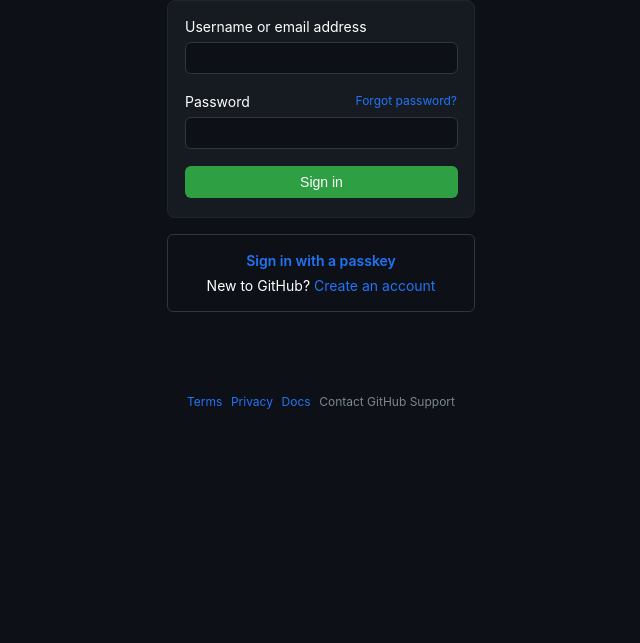
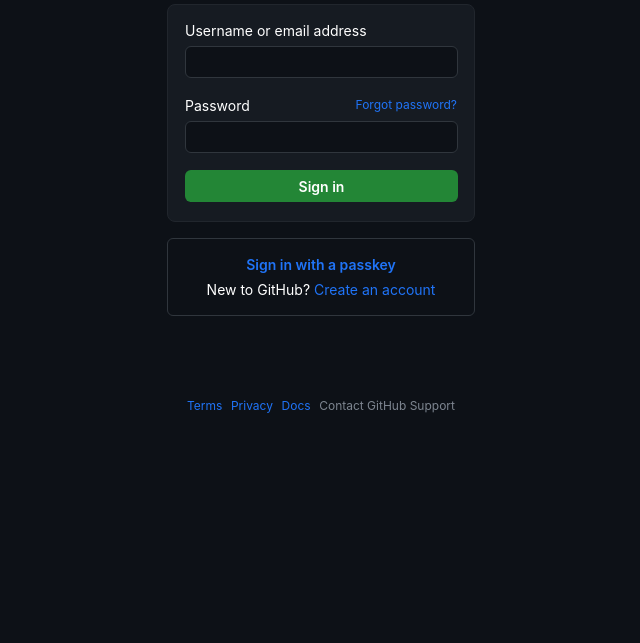
Before and after one commit to Swebi/github-clone, a plain HTML site: page index.html in a window 1280 px wide. Shown: the part 157-800 px from the top of the page, without its empty margins (319-959 px from the left). Drawn offline with Linux system fonts and the light colour scheme; a script that the page names is missing.

Commit message:
added links fixed fonts and colors

```diff
--- a/index.html
+++ b/index.html
@@ -2,11 +2,13 @@
 
 <html lang="en">
     <head>
+
         <meta charset="utf-8">
         <meta name="viewport" content="width=device-width, initial-scale=1">
 
 
         <link href="styles.css" rel="stylesheet">
+        <link rel="stylesheet" href="https://fonts.googleapis.com/css?family=Oswald|Montserrat">
 
 
         <script src="scripts.js"></script>
@@ -16,22 +18,25 @@
 
     <body>
         <div class="container" id="top">
-            <img src="assets/logo.png" id="logo">
+            <a href="https://github.com/"><img src="assets/logo.png" id="logo"></a>
             <p style="font-size: 22px; font-weight: 100;"> Sign in to GitHub</p>
         </div>
+
+
+
 
 
         <div id="loginbox">
 
             <p style="font-size: 14px;"> Username or email address</p>
-            <input id="userinput" type="text">
+            <input class="userinput" type="text" spellcheck="false">
 
             <div id="forgot">
                 <p style="font-size: 14px;"> Password</p>
-                <p style="font-size: 12px; color: #2074F7;"> Forgot password?</p>
+                <a href="https://github.com/password_reset" style = "text-decoration: none;"><p style="font-size: 12px; color: #2074F7;"> Forgot password?</p></a>
             </div>
 
-            <input id="userinput" type="text">
+            <input class="userinput" type="text" spellcheck="false">
             <button id="signinbtn">Sign in</button>
 
         </div>
@@ -39,22 +44,22 @@
 
 
         <div class="container" id="create">
-            <p style="color: #2074F7; font-size: 14px; font-weight: 600; margin-bottom: -9px;">
-                Sign in with a passkey</p>
+            <a href="#"><p style="color: #2074F7; font-size: 14px; font-weight: 600; margin-bottom: -9px;">
+                Sign in with a passkey</p></a>
             <p style="font-size: 14px;">
                 New to GitHub?
-                <span style="color: #2074F7; font-size: 14px;">
+                <a href="https://github.com/signup?source=login"><span style="color: #2074F7; font-size: 14px;">
                 Create an account
-                <span>
+                <span></a>
             </p>
         </div>
 
         <div class="container" id="bottom">
-            <p class="terms"> Terms</p>
-            <p class="terms">Privacy</p>
-            <p class="terms"> Docs</p>
-            <p class="terms" style="color: #7D8590;">
-            Contact GitHub Support</p>
+            <a href="https://github.com/site/terms"><p class="terms"> Terms</p></a>
+            <a href="https://github.com/site/privacy"><p class="terms">Privacy</p></a>
+            <a href="https://docs.github.com/"><p class="terms"> Docs</p></a>
+            <a href="https://github.com/contact"><p class="contact">
+            Contact GitHub Support</p></a>
 
         </div>
 
--- a/styles.css
+++ b/styles.css
@@ -2,6 +2,8 @@
     padding: 0;
     margin: 0;
     box-sizing: border-box;
+    font-family: -apple-system,BlinkMacSystemFont,"Segoe UI","Noto Sans",Helvetica,Arial,sans-serif,"Apple Color Emoji","Segoe UI Emoji";
+
 
 }
 
@@ -49,13 +51,22 @@ p{
     display: flex;
     flex-direction: column;
     gap:7px;
+    flex: 0 0 0;
 
 }
 
-#userinput{
+.userinput{
+
+    flex-shrink: 0;
     height: 32px;
     width: 273px;
+    padding-left: 12px;
+
+
     background-color: #0D1117;
+    color:white;
+
+
 
     border: solid;
     border-width: 1px;
@@ -63,17 +74,36 @@ p{
     border-color: #30363D;
 }
 
+.userinput:focus{
+
+    outline: none;
+    border-color:#2074F7;
+    padding-left: 12px;
+
+
+}
+
 #signinbtn{
     height: 32px;
     width: 273px;
+
     font-size: 14px;
-    font-weight: 400;
+    font-weight: 600;
+
     color:white;
-    background-color: #2EA043;
+    background-color: #238636;
 
     margin-top: 10px;
     border:0;
     border-radius: 6px;
+
+    flex-shrink: 0;
+
+}
+
+#signinbtn:hover{
+    background-color: #5cb85c;
+
 }
 
 #create{
@@ -113,9 +143,34 @@ p{
     flex-direction: row;
     justify-content: space-between;
     margin-bottom: 30px;
+    padding:0px;
 }
 
 .terms{
     font-size: 12px;
     color: #2074F7;
+
 }
+
+
+a{
+    text-decoration: None;
+}
+
+a:hover{
+    text-decoration:underline;
+    text-decoration-color: #2074F7;
+    color: #2074F7;
+
+}
+
+
+.contact{
+    font-size: 12px;
+    color: #7D8590;
+
+}
+
+.contact:hover{
+    color: #2074F7;
+}
```
